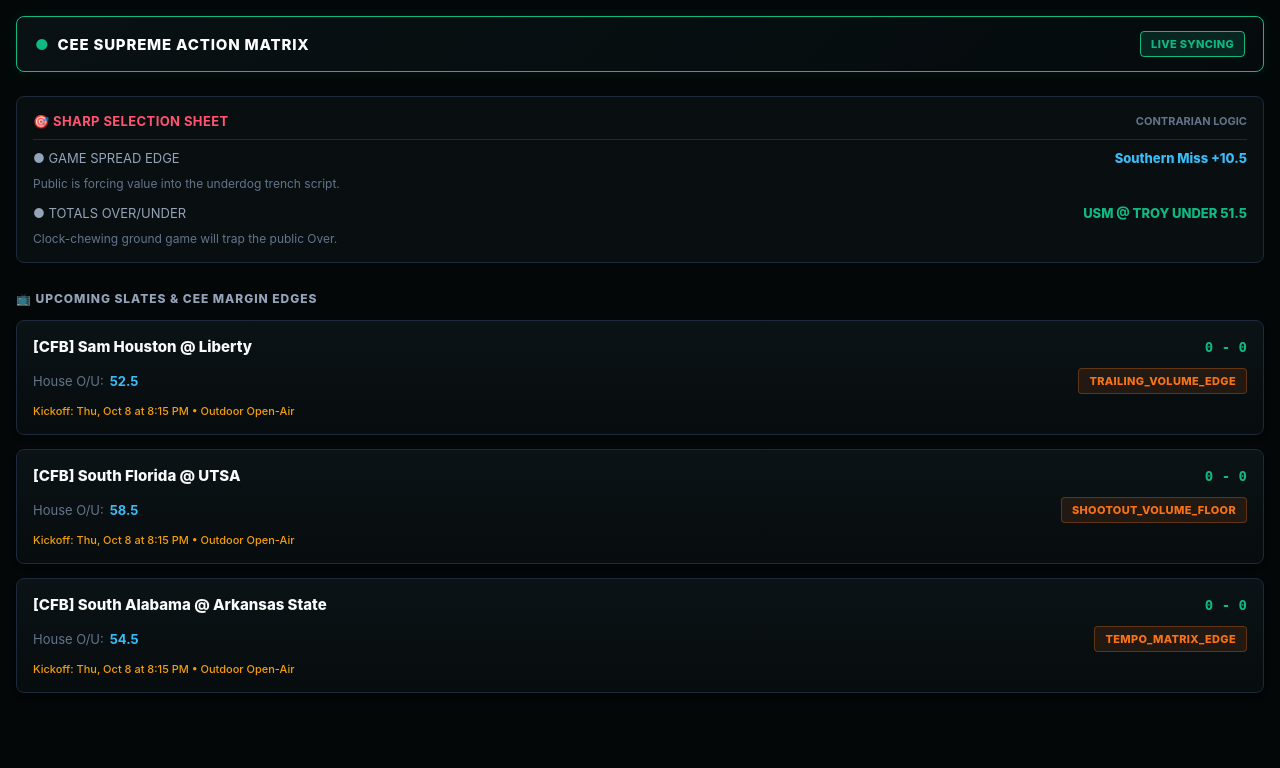
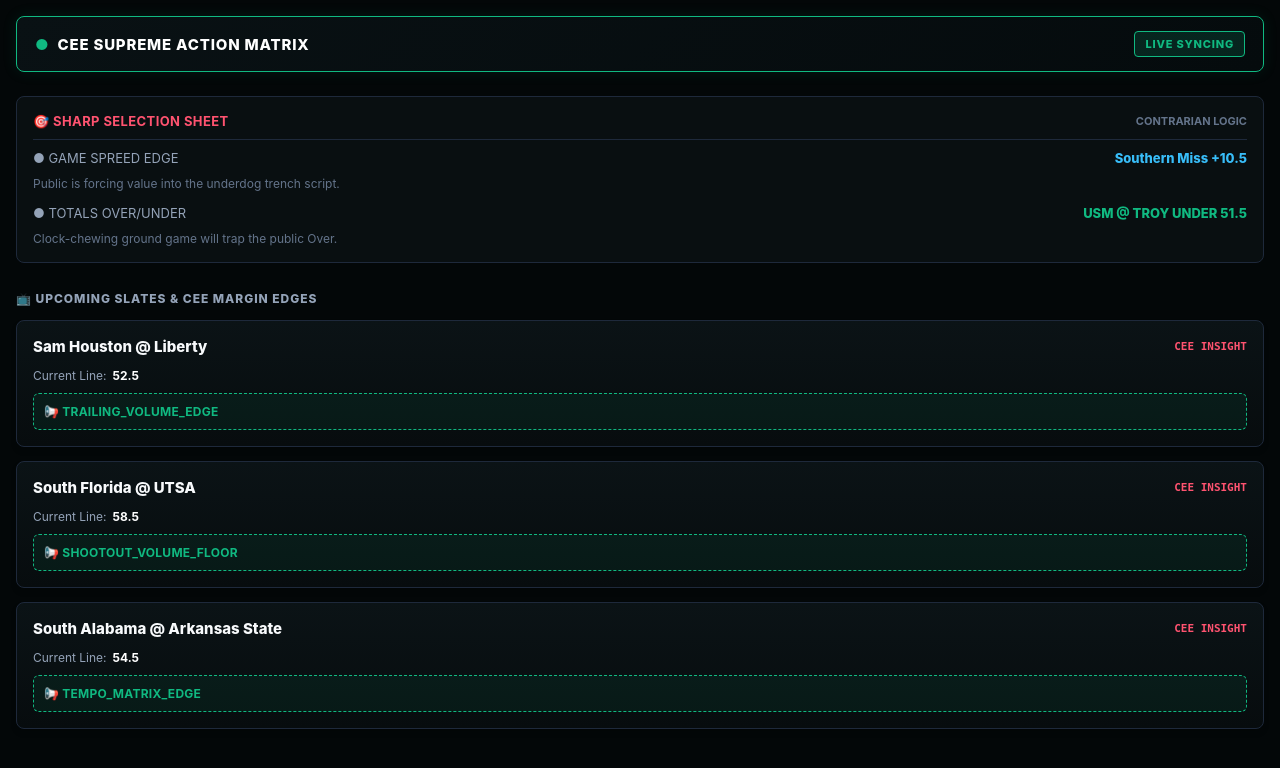
Before and after one commit to matty48653-design/Cee-app, a Flask app: page / in a window 1280 px wide. Shown: the top 768 px of the page. Run offline with Flask 3, Linux system fonts and the light colour scheme.

Commit message:
Refactor dashboard HTML and CSS styles
Removed unnecessary comments and updated styles for better clarity. Changed card display styles and adjusted HTML structure for game data.

```diff
--- a/templates/dashboard.html
+++ b/templates/dashboard.html
@@ -5,7 +5,6 @@
     <meta name="viewport" content="width=device-width, initial-scale=1.0">
     <title>CEE SUPREME ACTION MATRIX</title>
     <style>
-        /* Matrix Base Design Configuration */
         body {
             background-color: #030708;
             color: #e2e8f0;
@@ -15,7 +14,6 @@
             -webkit-font-smoothing: antialiased;
         }
 
-        /* Neon Status Header Banner */
         .banner {
             background: linear-gradient(135deg, #091114 0%, #050b0d 100%);
             border: 1px solid #10b981;
@@ -37,7 +35,6 @@
             gap: 8px;
         }
 
-        /* Sharp Sheet Branding Sub-Panel Layout */
         .sharp-panel {
             background: #090f11;
             border: 1px solid #1e293b;
@@ -57,7 +54,6 @@
         .sharp-value { color: #10b981; font-weight: 800; }
         .sharp-desc { color: #64748b; font-size: 12px; margin-top: 2px; }
 
-        /* Content Architecture Dividers */
         .section-title {
             font-size: 12px;
             font-weight: 800;
@@ -70,7 +66,6 @@
             gap: 6px;
         }
 
-        /* Matrix Data Content Blocks */
         .matrix-card {
             background: linear-gradient(180deg, #0b1316 0%, #070c0e 100%);
             border: 1px solid #1e293b;
@@ -89,41 +84,38 @@
         .card-score { font-size: 14px; font-weight: 800; color: #10b981; font-family: monospace; }
 
         .card-body {
-            display: flex;
-            justify-content: space-between;
-            align-items: center;
+            display: block;
+            margin-top: 5px;
             font-size: 13px;
         }
         .line-label { color: #64748b; }
-        .line-value { color: #38bdf8; font-weight: 700; margin-left: 6px; }
+        .line-value { color: #ffffff; font-weight: 700; margin-left: 6px; }
 
-        /* CEE Custom System Badges */
-        .badge {
-            padding: 5px 10px;
-            border-radius: 4px;
-            font-size: 11px;
-            font-weight: 800;
-            letter-spacing: 0.03em;
+        .pick-box {
+            background: rgba(16, 185, 129, 0.08);
+            border: 1px dashed #10b981;
+            padding: 10px;
+            border-radius: 6px;
+            color: #10b981;
+            font-size: 12px;
+            font-weight: bold;
+            letter-spacing: 0.02em;
+            margin-top: 10px;
         }
-        .badge-cfb { background: rgba(249, 115, 22, 0.1); color: #f97316; border: 1px solid rgba(249, 115, 22, 0.3); }
-        .badge-nhl { background: rgba(56, 189, 248, 0.1); color: #38bdf8; border: 1px solid rgba(56, 189, 248, 0.3); }
-        .badge-nfl { background: rgba(168, 85, 247, 0.1); color: #a855f7; border: 1px solid rgba(168, 85, 247, 0.3); }
-        .badge-status { background: rgba(16, 185, 129, 0.15); color: #10b981; border: 1px solid #10b981; font-size: 11px; }
 
+        .badge-status { background: rgba(16, 185, 129, 0.15); color: #10b981; border: 1px solid #10b981; font-size: 11px; padding: 5px 10px; border-radius: 4px; font-weight: 800; }
         .kickoff-time { font-size: 11px; color: #f59e0b; margin-top: 10px; font-weight: 500; }
     </style>
 </head>
 <body>
 
-    <!-- Header Status Indicator Banner -->
     <div class="banner">
         <div class="banner-title">
             <span style="color: #10b981;">●</span> CEE SUPREME ACTION MATRIX
         </div>
-        <span id="sync-status" class="badge badge-status">LIVE SYNCING</span>
+        <span id="sync-status" class="badge-status">LIVE SYNCING</span>
     </div>
 
-    <!-- Top Tier Selection Sheet Block -->
     <div class="sharp-panel">
         <div class="sharp-row">
             <span class="sharp-label">🎯 SHARP SELECTION SHEET</span>
@@ -131,7 +123,7 @@
         </div>
         <div style="border-bottom: 1px solid #1e293b; margin: 10px 0;"></div>
         <div class="sharp-row">
-            <span style="color: #94a3b8;">● GAME SPREAD EDGE</span>
+            <span style="color: #94a3b8;">● GAME SPREED EDGE</span>
             <span class="sharp-value" style="color: #38bdf8;">Southern Miss +10.5</span>
         </div>
         <div class="sharp-desc">Public is forcing value into the underdog trench script.</div>
@@ -144,22 +136,21 @@
 
     <div class="section-title">📺 UPCOMING SLATES & CEE MARGIN EDGES</div>
 
-    <!-- Dynamic Container Slot for Javascript Auto-Update Injection -->
     <div id="matrix-container-slots">
-        <!-- Loops map data immediately on raw browser loads -->
         {% for game in cache.cfb_slate.games %}
         <div class="matrix-card">
             <div class="card-header">
-                <span class="card-matchup">[CFB] {{ game.matchup }}</span>
-                <span class="card-score">0 - 0</span>
+                <span class="card-matchup">{{ game.matchup }}</span>
+                <span class="card-score" style="color: #ff5370; font-size: 11px;">CEE INSIGHT</span>
             </div>
             <div class="card-body">
-                <div>
-                    <span class="line-label">House O/U:</span><span class="line-value">{{ game.ou_line }}</span>
+                <div style="margin-bottom: 10px; font-size: 12px; color: #94a3b8;">
+                    <span>Current Line:</span><span class="line-value">{{ game.ou_line }}</span>
                 </div>
-                <span class="badge badge-cfb">{{ game.edge_detection }}</span>
+                <div class="pick-box">
+                    📢 {{ game.edge_detection }}
+                </div>
             </div>
-            <div class="kickoff-time">Kickoff: Thu, Oct 8 at 8:15 PM • Outdoor Open-Air</div>
         </div>
         {% endfor %}
     </div>
@@ -179,39 +170,21 @@
                 const container = document.getElementById('matrix-container-slots');
                 container.innerHTML = '';
 
-                // 1. Build College Football Card Slots Dynamically
                 data.cfb_slate.games.forEach(game => {
                     container.innerHTML += `
                         <div class="matrix-card">
                             <div class="card-header">
-                                <span class="card-matchup">[CFB] ${game.matchup}</span>
-                                <span class="card-score">0 - 0</span>
+                                <span class="card-matchup">${game.matchup}</span>
+                                <span class="card-score" style="color: #ff5370; font-size: 11px;">CEE INSIGHT</span>
                             </div>
                             <div class="card-body">
-                                <div>
-                                    <span class="line-label">House O/U:</span><span class="line-value">${game.ou_line}</span>
+                                <div style="margin-bottom: 10px; font-size: 12px; color: #94a3b8;">
+                                    <span>Current Line:</span><span class="line-value" style="color: #ffffff; font-weight: bold; margin-left: 6px;">${game.ou_line}</span>
                                 </div>
-                                <span class="badge badge-cfb">${game.edge_detection}</span>
+                                <div class="pick-box">
+                                    📢 ${game.edge_detection}
+                                </div>
                             </div>
-                            <div class="kickoff-time">Kickoff: Thu, Oct 8 at 8:15 PM • Outdoor Open-Air</div>
-                        </div>`;
-                });
-
-                // 2. Build NHL Hockey Card Slots Dynamically
-                data.nhl_slate.games.forEach(game => {
-                    container.innerHTML += `
-                        <div class="matrix-card">
-                            <div class="card-header">
-                                <span class="card-matchup">[NHL] ${game.matchup}</span>
-                                <span class="card-score">0 - 0</span>
-                            </div>
-                            <div class="card-body">
-                                <div>
-                                    <span class="line-label">House O/U:</span><span class="line-value">${game.ou_line}</span>
-                                </div>
-                                <span class="badge badge-nhl">${game.edge_detection}</span>
-                            </div>
-                            <div class="kickoff-time">Puck Drop: Wed, Oct 7 at 7:00 PM • Arena Main Track</div>
                         </div>`;
                 });
 
```
